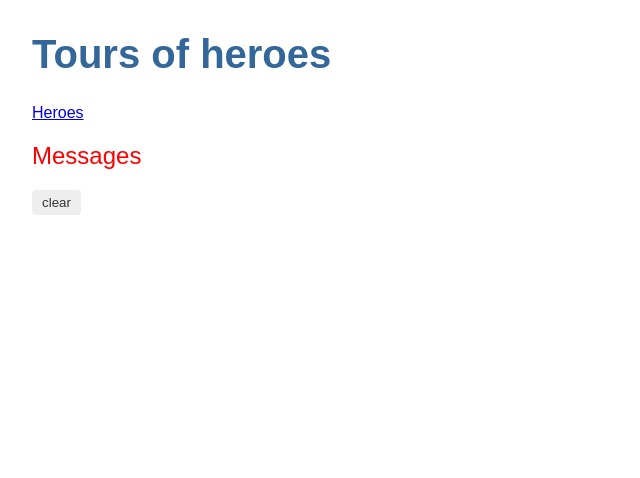
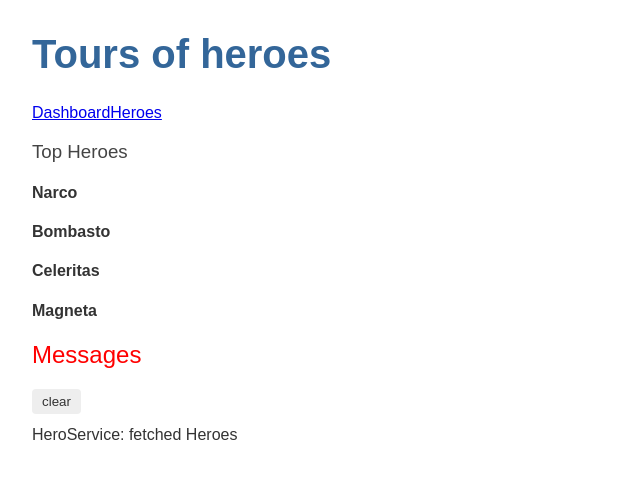
Before and after one commit to eagalvez/heroes_tutorial, an Angular app: page /dashboard in a window 1280 px wide. Before the commit this address led to /. Shown: the top 478 px of the page, without its empty margins (0-640 px from the left). Built offline with nearby package versions, Linux system fonts and the light colour scheme.

Commit message:
dashboard added

```diff
--- a/src/app/app.component.html
+++ b/src/app/app.component.html
@@ -3,6 +3,7 @@
 <!--CSS element selector matches the name of the HTML element that identifies
    this component within a parent component's template.-->
 <nav>
+   <a routerLink="/dashboard">Dashboard</a>
    <a routerLink="/heroes">Heroes</a>
 </nav><!--The routerLink is the selector for the RouterLink
     directive that turns user clicks into router navigations. It's another of the public directives in the RouterModule.-->
--- a/src/app/app.module.ts
+++ b/src/app/app.module.ts
@@ -7,6 +7,7 @@ import { AppComponent } from './app.component';
 import { HeroesComponent } from './heroes/heroes.component';
 import { HeroDetailComponent } from './hero-detail/hero-detail.component';
 import { MessagesComponent } from './messages/messages.component';
+import { DashboardComponent } from './dashboard/dashboard.component';
 // It belongs to the optional FormsModule and you must opt-in to using it.
 @NgModule({
   declarations: [
@@ -14,6 +15,7 @@ import { MessagesComponent } from './messages/messages.component';
     HeroesComponent,
     HeroDetailComponent,
     MessagesComponent,
+    DashboardComponent,
   ], // NgModule metadata's import array which contains a list of external modules the app needs
   imports: [
     BrowserModule,
--- /dev/null
+++ b/src/app/dashboard/dashboard.component.html
@@ -0,0 +1,8 @@
+<h3>Top Heroes</h3>
+<div class="grid grid-pad">
+    <a *ngFor="let hero of heroes" class="col-1-4">
+        <div class="module hero">
+            <h4>{{hero.name}}</h4>
+        </div>
+    </a>
+</div>
--- /dev/null
+++ b/src/app/dashboard/dashboard.component.ts
@@ -0,0 +1,21 @@
+import { Component, OnInit } from '@angular/core';
+import { Hero } from '../hero';
+import { HeroService } from '../hero.service';
+@Component({
+  selector: 'app-dashboard',
+  templateUrl: './dashboard.component.html',
+  styleUrls: ['./dashboard.component.css']
+})
+export class DashboardComponent implements OnInit {
+  heroes: Hero[] = [];
+  constructor(private heroService: HeroService) { }
+
+  ngOnInit(): void {
+    this.getHeroes();
+  }
+
+  getHeroes(): void {
+    this.heroService.getHeroes()
+    .subscribe(heroes => this.heroes = heroes.slice(1, 5));
+  }
+}
```
Also changed, not shown: src/app/app-routing.module.ts (+10 -1 lines), src/app/dashboard/dashboard.component.css (added), 1 other file (tests, documents, lock files or other folders).
